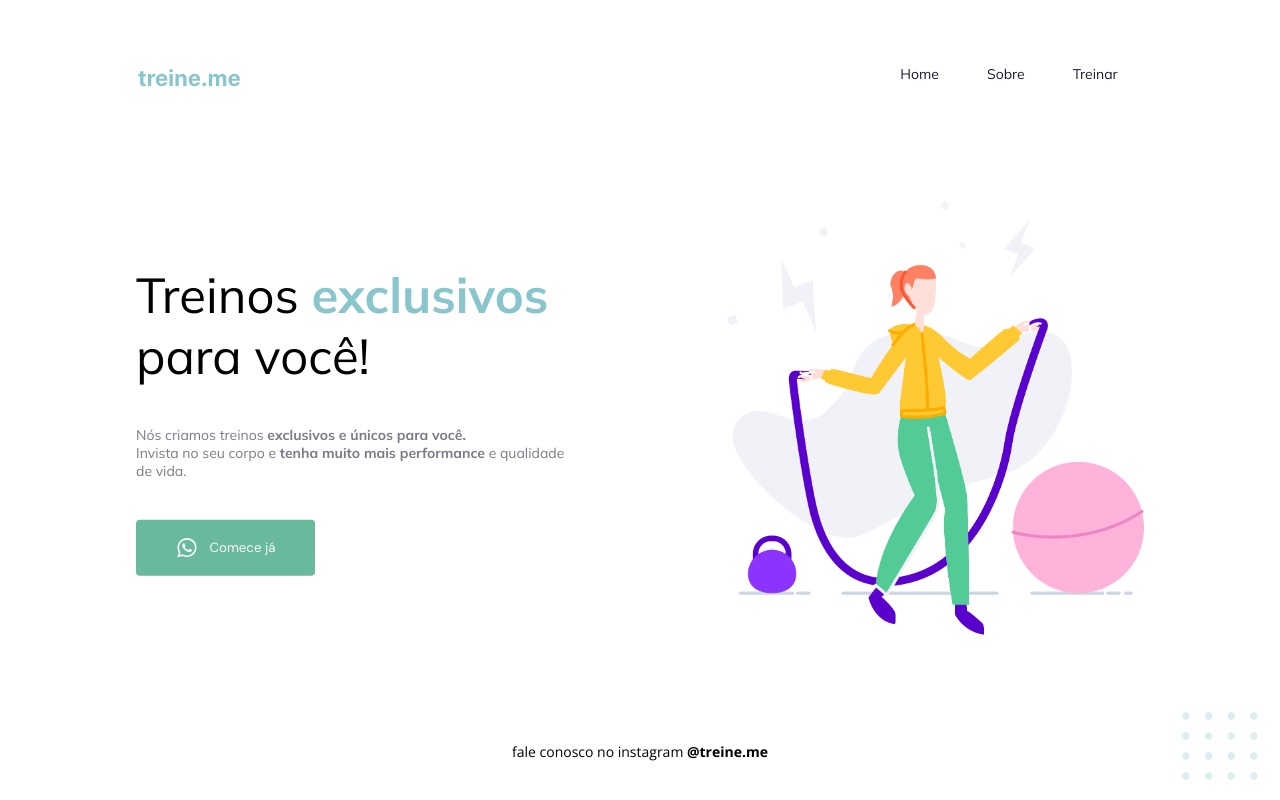
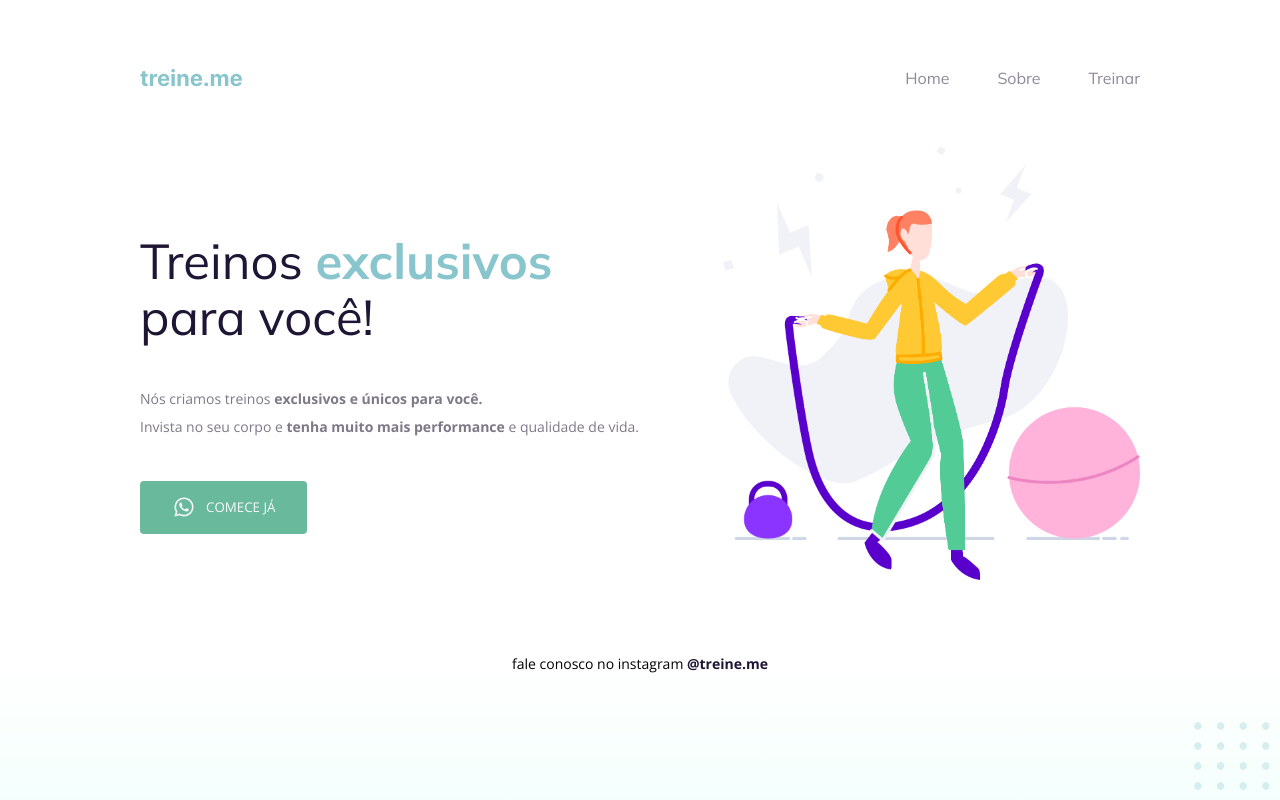
Before and after one commit to pereiralaura/explorer-projeto02, a plain HTML site: page index.html in a window 1280 px wide. Drawn offline with nearby package versions, Linux system fonts and the light colour scheme.

Commit message:
refactored code

```diff
--- a/index.html
+++ b/index.html
@@ -1,70 +1,58 @@
 <!DOCTYPE html>
 <html lang="pt-br">
 <head>
-    <meta charset="UTF-8">
-    <meta name="viewport" content="width=device-width, initial-scale=1.0">
     <link rel="preconnect" href="https://fonts.googleapis.com">
     <link rel="preconnect" href="https://fonts.gstatic.com" crossorigin>
     <link href="https://fonts.googleapis.com/css2?family=DM+Sans:ital,opsz,wght@0,9..40,100..1000;1,9..40,100..1000&family=Mulish:ital,wght@0,200..1000;1,200..1000&family=Open+Sans:ital,wght@0,300..800;1,300..800&display=swap" rel="stylesheet">
+
+    <meta charset="UTF-8">
+    <meta name="viewport" content="width=device-width, initial-scale=1.0">
+    <title>Treine.me</title>
+
     <link rel="stylesheet" href="./style.css">
 
-    <title>Treine.me - Treinos exclusivos para você!</title>
 </head>
 <body>
-    <header>
-        <div class="container">
-            <div class="content-header">
-                <div class="logo">
-                    <img src="./assets/logo.svg" alt="logo do projeto escrito 'treine.me' na cor azul claro">
-                </div>
 
-                <div class="navbar">
-                    <a href="#">Home</a>
-                    <a href="#">Sobre</a>
-                    <a href="#">Treinar</a>
-                </div>
+    <div class="page">
 
-            </div>
-        </div>
-    </header>
+        <nav>
+                <a id="" href="#">
+                    <img src="./assets/logo.svg" alt="Treine.me">
+                </a>
+                <ul>
+                    <li><a href="#">Home</a></li>
+                    <li><a href="#">Sobre</a></li>
+                    <li><a href="#">Treinar</a></li>
+                </ul>
+        </nav>
 
-    <section>
-        <div class="container">
-            <div class="content-section">
-                <div class="section1">
-                    <div class="text">
-                        <h1>Treinos <span>exclusivos</span> para você!</h1>
-                        <p>Nós criamos treinos <span>exclusivos e únicos para você.</span> <br> Invista no seu corpo e <span>tenha muito mais performance</span> e qualidade de vida.</p>
-                    </div>
-                    <div class="button">
-                        <button>
-                            <img src="./assets/whatsapp.svg" alt="logo do whatsapp - aplicativo de mensagens">
-                            <a href="#">Comece já</a>
-                        </button>
-                    </div>
-                </div>
-                <div class="section2">
-                    <div class="image">
-                        <img src="./assets/fitness-jump.png" alt="desenho de uma menina com casaco laranja e calça verde, pulando corda">
-                    </div>
-                </div>
-            </div>
-        </div>
-    </section>
+        <main>
 
-    <div class="dots">
-        <img src="./assets/balls-decoration.svg" alt="bolas esverdeadas no canto inferior direito">
+            <section class="text">
+                <h1>Treinos <span>exclusivos</span> para você!</h1>
+
+                <p>Nós criamos treinos <strong>exclusivos e únicos para você. </strong><br>
+                    Invista no seu corpo e <strong>tenha muito mais performance</strong> e qualidade de vida.
+                </p>
+
+                <button>
+                    <img src="./assets/whatsapp.svg" alt="ícone do WhatsApp">
+                    Comece já
+                </button>
+            </section>
+
+            <img src="./assets/fitness-jump.png" alt="Desenho de uma mulher pulando corda em uma academia">
+
+        </main>
+
+        <footer>
+            fale conosco no instagram
+            <a href="#" target="_blank">@treine.me</a>
+        </footer>
     </div>
 
-    <footer>
-        <div class="container">
-            <div class="content-footer">
-                <div class="text-footer">
-                    <p>fale conosco no instagram <span>@treine.me</span></p>
-                </div>
-            </div>
-        </div>
-    </footer>
+    <img id="balls" src="./assets/balls-decoration.svg" alt="Bolinhas decorativas verdes no canto inferior direito da página">
 
 </body>
 </html>
--- a/style.css
+++ b/style.css
@@ -1,141 +1,119 @@
-* {
+:root{
+    --color-title-highlight: #89C5CC;
+    --color-text: #7D7987;
+    --color-text-secondary-and-title: #1F1534;
+    --color-text-button: #F9F9F9;
+    --color-button: #69B99D;
+    --font-text-primary: 'Mulish', sans-serif;
+    --font-text-secondary: 'Open Sans', sans-serif;
+}
+
+body {
     margin:0;
     padding: 0;
     box-sizing: border-box;
+    font-family: var(--font-text-secondary);
+
+    background: linear-gradient(180deg, rgba(227, 255, 248, 0) 82.08%, rgba(227, 255, 248, 0.38) 100%);
+
+    min-height: 100vh;
 }
 
-:root{
-    --color-title: #000000;
-    --color-title-highlight: #89C5CC;
-    --color-text: #7D7987;
-    --color-text-navbar: #1F1534;
-    --color-text-button: #F9F9F9;
-    --color-button: #69B99D;
-    --color-footer: #000000;
-    --font-text-primary: 'Mulish', sans-serif;
-    --font-text-secondary: 'Open Sans', sans-serif;
-    --font-text-button: 'DM Sans', sans-serif;
+.page {
+    width: 1000px;
+    margin: 0 auto;
+    padding-top: 65px;
 }
 
-body{
-    height: 100vh;
-    font-weight: 400;
+nav {
+    display: flex;
+    justify-content: space-between;
+    align-items: center;
+
+    margin-bottom: 55px;
     font-family: var(--font-text-primary);
-    font-size: 14px;
 }
 
-body .dots{
-    width: 98.39px;
-    height: 88px;
-    position: absolute;
-    bottom: 0;
-    right: 0;
+ul{
+    display: flex;
+    gap: 48px;
+    list-style: none;
+    margin: 0;
+    padding: 0;
 }
 
-.container{
-    display: flex;
-    justify-content: center;
-    margin: auto;
+a{
+    color: var(--color-text-secondary-and-title);
+    text-decoration: none;
 }
 
-.content-header{
-    margin-top: 65px;
-    width: 80%;
-    height: 25px;
-
-    display: flex;
-    justify-content: center;
-    gap: 635px;
+ul li a{
+    opacity: 0.5;
 }
 
-.logo img {
-    width: 103px;
-    height: 22px;
+ul li a:hover{
+    font-weight: 700;
+    opacity: 1;
 }
 
-.navbar{
-    width: 267px;
-    display: flex;
-    justify-content: center;
-    gap: 48px;
+h1, ul{
+    font-family: var(--font-text-primary);
 }
 
-.navbar a{
-    color: var(--color-text-navbar);
-    text-decoration: none;
-    size: 18px;
-    font-weight: 400;
+main{
+    display: flex;
+    align-items: center;
+    justify-content: space-between;
 }
 
-.navbar a:hover {
+main img{
+    width: 417px;
+    height: 434px;
+}
+
+h1{
+    font-size: 49px;
+    line-height: 56px;
+    color: var(--color-text-secondary-and-title);
+    font-weight: 400;
+
+    width: 490px;
+}
+
+h1 span {
+    color: var(--color-title-highlight);
     font-weight: 700;
 }
 
-section{
-    position: absolute;
-    left: 50%;
-    top: 50%;
-    transform: translate(-50%, -50%);
+section p {
+    font-size: 14px;
+    line-height: 28px;
+    color: var(--color-text);
+
+    margin: 40px 0;
 }
 
-.content-section {
-    margin-top: 119px;
-    margin-bottom: 80px;
-    width: 1008px;
-    display: flex;
-    gap: 102px;
-}
+button {
+    color: var(--color-text-button);
+    text-transform: uppercase;
+    font-family: var(--font-text-secondary);
 
-.section1{
-    display: flex;
-    flex-direction: column;
-    justify-content: center;
-    gap: 40px;
-}
-
-.text{
-    display: flex;
-    flex-direction: column;
-    gap: 40px;
-    width: 489px;
-}
-
-.text h1{
-    font-weight: 400;
-    font-size: 49px;
-    color: var(--color-title);
-}
-
-.text p{
-    color: var(--color-text);
-    width: 438px;
-}
-
-span {
-    font-weight: 700;
-}
-
-.text h1 span {
-    color: var(--color-title-highlight);
-}
-
-
-button{
-    width: 179px;
-    height: 56px;
     background-color: var(--color-button);
     border: none;
     border-radius: 4px;
+
     display: flex;
+    align-items: center;
     justify-content: center;
-    align-items: center;
     gap: 10px;
+
+    padding: 14px 32px 15px;
+
+    cursor: pointer;
 }
 
-button a{
-    text-decoration: none;
-    font-family: var(--font-text-button);
-    color: var(--color-text-button);
+button:hover{
+    background-color: #4ea788;
 }
 
 button img{
@@ -143,29 +121,21 @@ button img{
     height: 24px;
 }
 
-.image img{
-    width: 417px;
-    height: 433.64px;
+footer{
+    font-size: 14px;
+    line-height: 28px;
+
+    text-align: center;
+
+    margin-top: 70px;
 }
 
-footer{
+footer a{
+    font-weight: 700;
+}
+
+#balls{
     position: fixed;
     bottom: 0;
-    width: 100%;
+    right: 0;
 }
-
-.content-footer{
-    margin-bottom: 30px;
-}
-
-.text-footer{
-    width: 592px;
-    height: 28px;
-    text-align: center;
-
-}
-
-.text-footer p{
-    color: var(--color-footer);
-    font-family: var(--font-text-secondary);
-}
```
